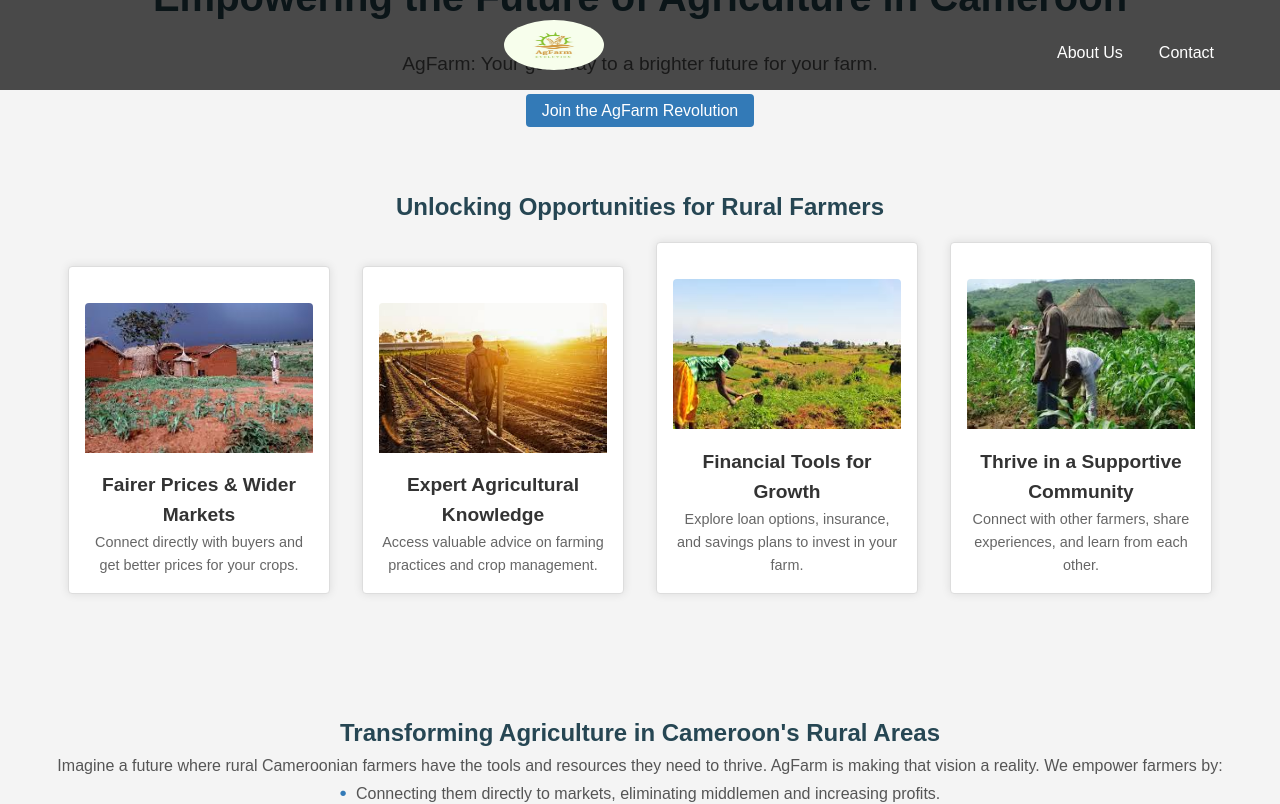
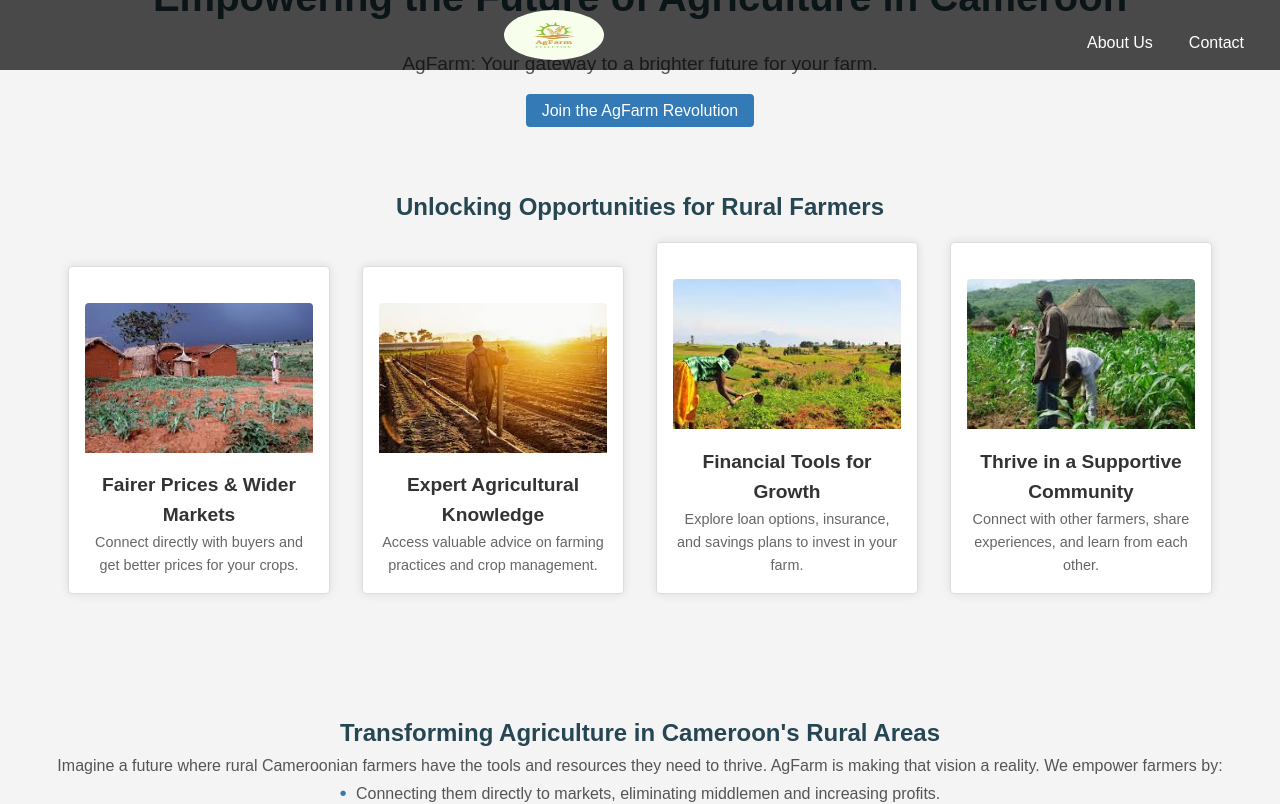
Before and after one commit to momogodi2000/Agfarm_front, a React (Create React App) app: page / in a window 1280 px wide. Shown: the top 804 px of the page. Built offline with nearby package versions, Linux system fonts and the light colour scheme.

Commit message:
home page update

```diff
--- a/src/auth/Home.js
+++ b/src/auth/Home.js
@@ -37,7 +37,7 @@
 
   return (
     <div className="home-container">
-      <header className="header">
+      <header className="header1">
         <img src={agfarmLogo} alt="AgFarm Logo" className="logo" />
         <nav className="nav">
           <Link to="/about" className="nav-link">About Us</Link>
--- a/src/auth/home/About.js
+++ b/src/auth/home/About.js
@@ -10,7 +10,7 @@
 const About = () => {
   return (
     <div className="about-container">
-      <header className="header">
+      <header className="header1">
         <img src={agfarmLogo} alt="AgFarm Logo" className="logo" />
         <nav className="nav">
           <Link to="/home" className="nav-link">Home</Link>
--- a/src/auth/home/Contact.js
+++ b/src/auth/home/Contact.js
@@ -28,7 +28,7 @@
 
   return (
     <div className="contact-container">
-      <header className="header">
+      <header className="headers">
         <img src={agfarmLogo} alt="AgFarm Logo" className="logo" />
         <nav className="nav">
           <Link to="/home" className="nav-link">Home</Link>
--- a/src/css/About.css
+++ b/src/css/About.css
@@ -15,8 +15,8 @@
 }
 
 /* Header Styles */
-.header {
-  background-color: #2a9d8f;
+.header1 {
+  background-color: rgba(0, 0, 0, 0.7);
   display: flex;
   justify-content: space-between;
   align-items: center;
--- a/src/css/Contact.css
+++ b/src/css/Contact.css
@@ -12,7 +12,7 @@
     min-height: 100vh;
   }
 
-  .header {
+  .headers {
     display: flex;
     justify-content: space-between;
     align-items: center;
--- a/src/css/Home.css
+++ b/src/css/Home.css
@@ -23,8 +23,8 @@
   }
 
   /* Header Styles */
-  .header {
-    background-color: #333;
+  .header1 {
+    background-color: rgba(0, 0, 0, 0.7);
     color: #fff;
     padding: 1em;
     text-align: center;
```
